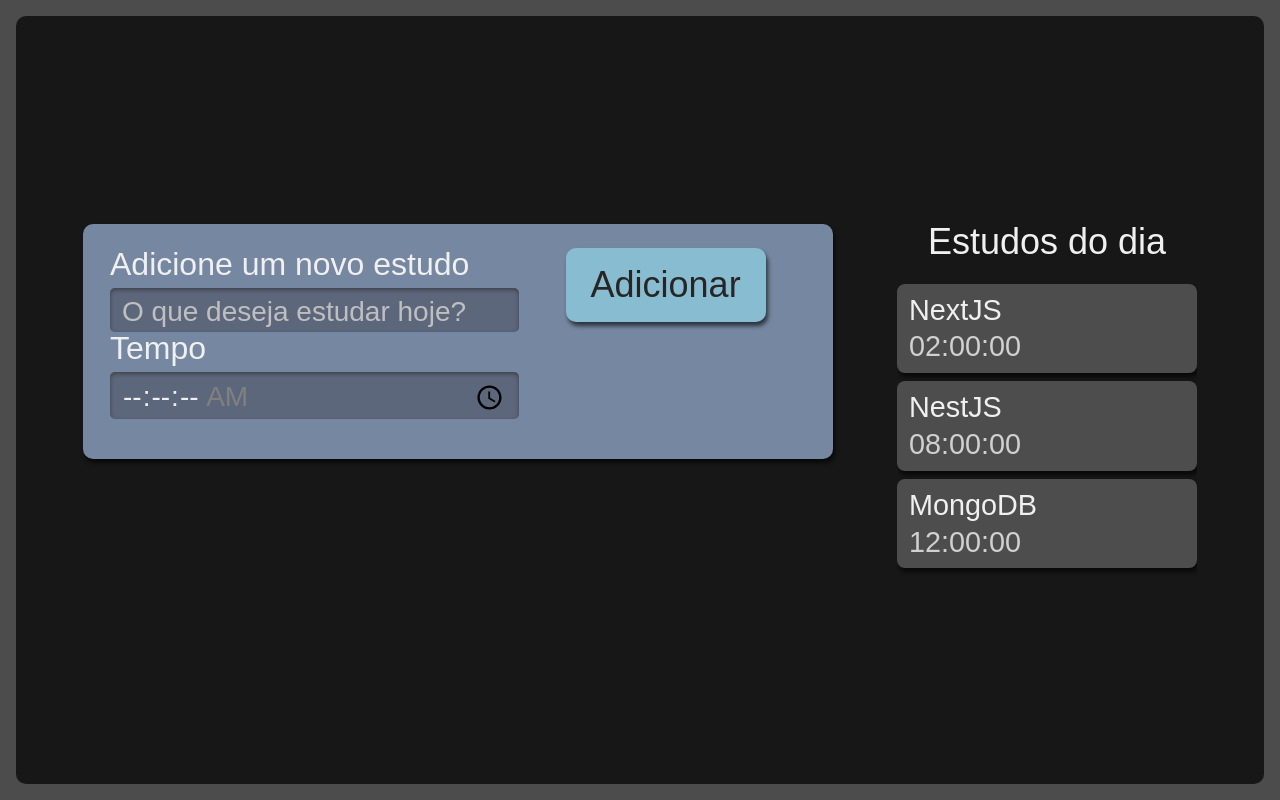
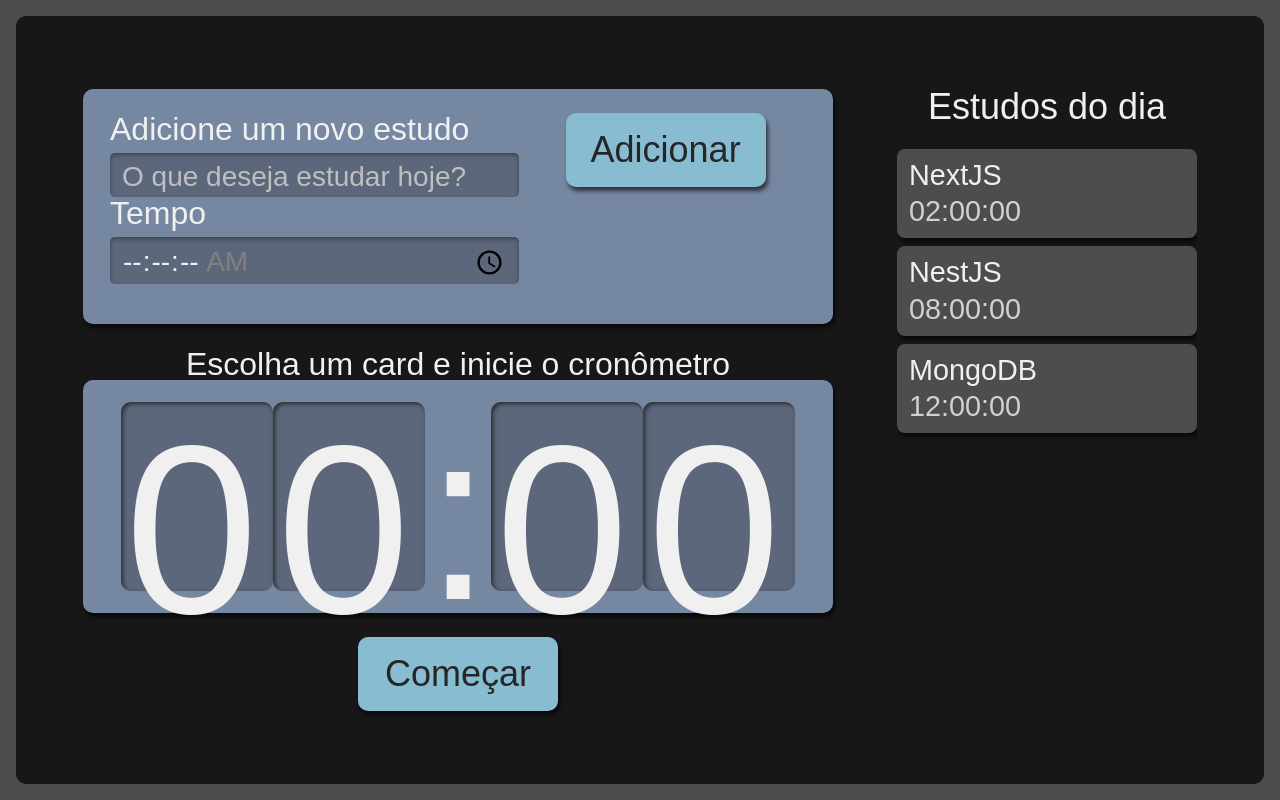
Before and after one commit to Daniel-Fonseca-da-Silva/react-with-typescript, a React (Create React App) app: page / in a window 1280 px wide. Built offline with nearby package versions, Linux system fonts and the light colour scheme.

Commit message:
feat: Created the chronometer

```diff
--- /dev/null
+++ b/src/components/Chronometer/Chronometer.module.scss
@@ -0,0 +1,59 @@
+.cronometro {
+  display: flex;
+  flex-direction: column;
+  align-items: center;
+  grid-area: cronometro;
+
+  .relogioWrapper {
+    align-items: center;
+    background-color: #7687A1;
+    border-radius: 10px;
+    box-shadow: 2px 4px 4px #0000009F;
+    box-sizing: border-box;
+    display: flex;
+    font-size: 5rem;
+    justify-content: center;
+    margin-bottom: 24px;
+    padding: 16px 12px;
+    width: 100%;
+  }
+
+  .titulo {
+    font-size: 2rem;
+  }
+
+  button {
+    background-color: #88bcd1;
+    border-radius: 10px;
+    box-shadow: 2px 4px 4px #0000009F;
+    color: #272626;
+    cursor: pointer;
+    font-size: 1.25rem;
+    padding: 16px;
+    width: 150px;
+
+    &:active {
+      background-color: #7CA6B7;
+      box-shadow: 2px 2px 4px #0000009F inset;
+      cursor: auto;
+    }
+  }
+
+  @media screen and (min-width:1280px) {
+
+    .relogioWrapper {
+      font-size: 15rem;
+    }
+
+    p {
+      font-size: 2rem;
+    }
+
+    button {
+      grid-column-start: span 2;
+      justify-self: center;
+      width: 200px;
+      font-size: 2.25rem;
+    }
+  }
+}
--- /dev/null
+++ b/src/components/Chronometer/Chronometer.tsx
@@ -0,0 +1,18 @@
+
+import Button from '../Button/Button';
+import Clock from './Clock/Clock';
+import style from './Chronometer.module.scss';
+
+export default function Chronometer () {
+  return (
+    <div className={style.cronometro}>
+      <p className={style.titulo}>Escolha um card e inicie o cronômetro</p>
+    <div className={style.relogioWrapper}>
+        <Clock/>
+      </div>
+      <Button
+      texto='Começar'
+      />
+    </div>
+  )
+}
--- /dev/null
+++ b/src/components/Chronometer/Clock/Clock.module.scss
@@ -0,0 +1,21 @@
+.relogioNumero {
+  background-color: #5D677C;
+  box-shadow: 2px 2px 4px #2B2B2B inset;
+  height: 3.6rem;
+  width: 3rem;
+  padding: 8px 4px;
+  border-radius: 10px;
+
+  @media screen and (min-width:1280px) {
+    height: 10.8rem;
+    width: 9rem;
+  }
+}
+
+.relogioDivisao {
+  height: 4.2rem;
+
+  @media screen and (min-width:1280px) {
+    height: 12.6rem;
+  }
+}
--- /dev/null
+++ b/src/components/Chronometer/Clock/Clock.tsx
@@ -0,0 +1,13 @@
+import style from './Clock.module.scss';
+
+export default function Clock() {
+  return (
+    <>
+      <span className={style.relogioNumero}>0</span>
+      <span className={style.relogioNumero}>0</span>
+      <span className={style.relogioDivisao}>:</span>
+      <span className={style.relogioNumero}>0</span>
+      <span className={style.relogioNumero}>0</span>
+    </>
+  )
+}
--- a/src/components/Form/Form.tsx
+++ b/src/components/Form/Form.tsx
@@ -14,7 +14,7 @@
         </div>
         <div className={style.inputContainer}>
           <Button
-          texto="Adicionar"
+          texto='Adicionar'
           />
         </div>
       </form>
--- a/src/pages/App.tsx
+++ b/src/pages/App.tsx
@@ -1,3 +1,4 @@
+import Chronometer from '../components/Chronometer/Chronometer';
 import Form from '../components/Form/Form';
 import Lista from '../components/Lista/Lista';
 import style from './App.module.scss';
@@ -7,6 +8,7 @@
     <div className={style.AppStyle}>
       <Form/>
       <Lista/>
+      <Chronometer/>
     </div>
   );
 }
```
